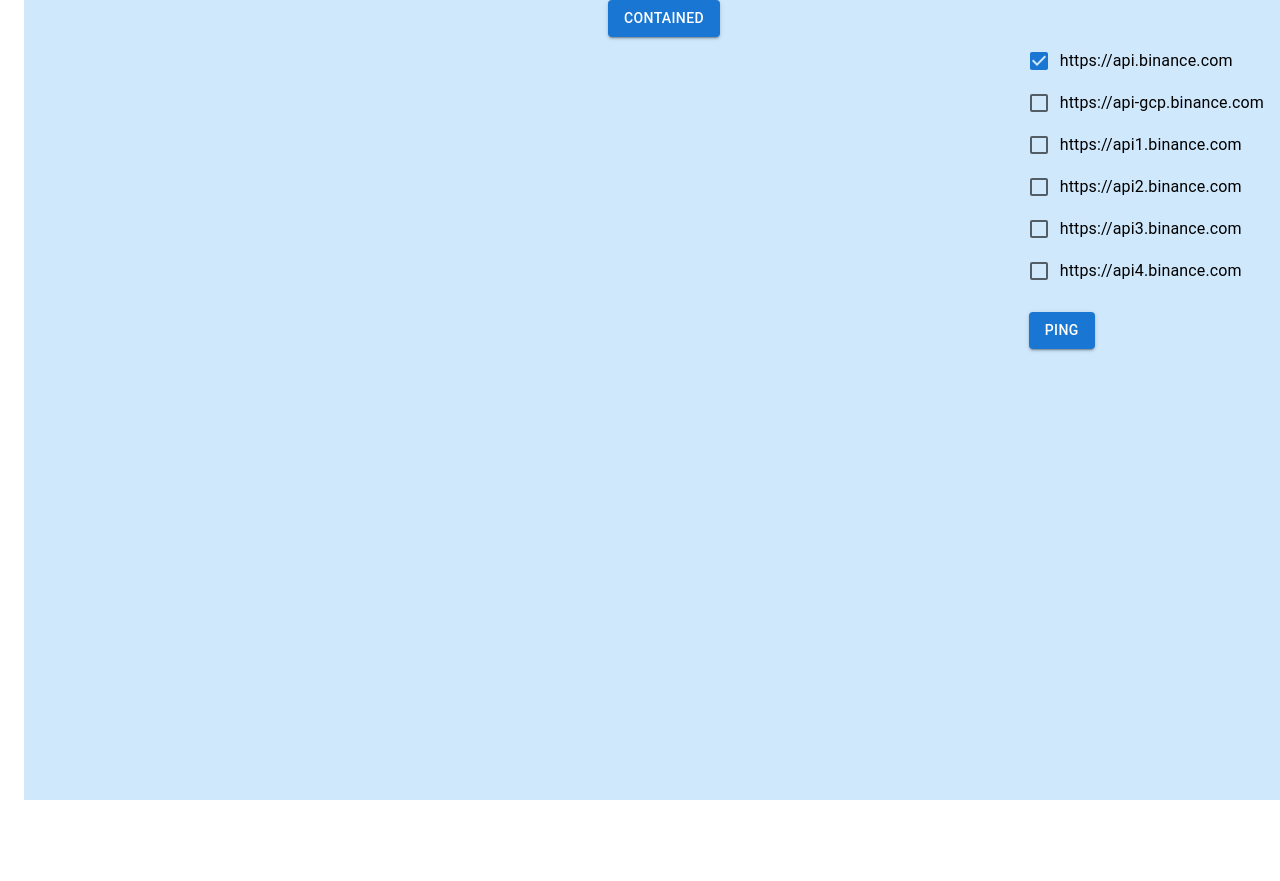
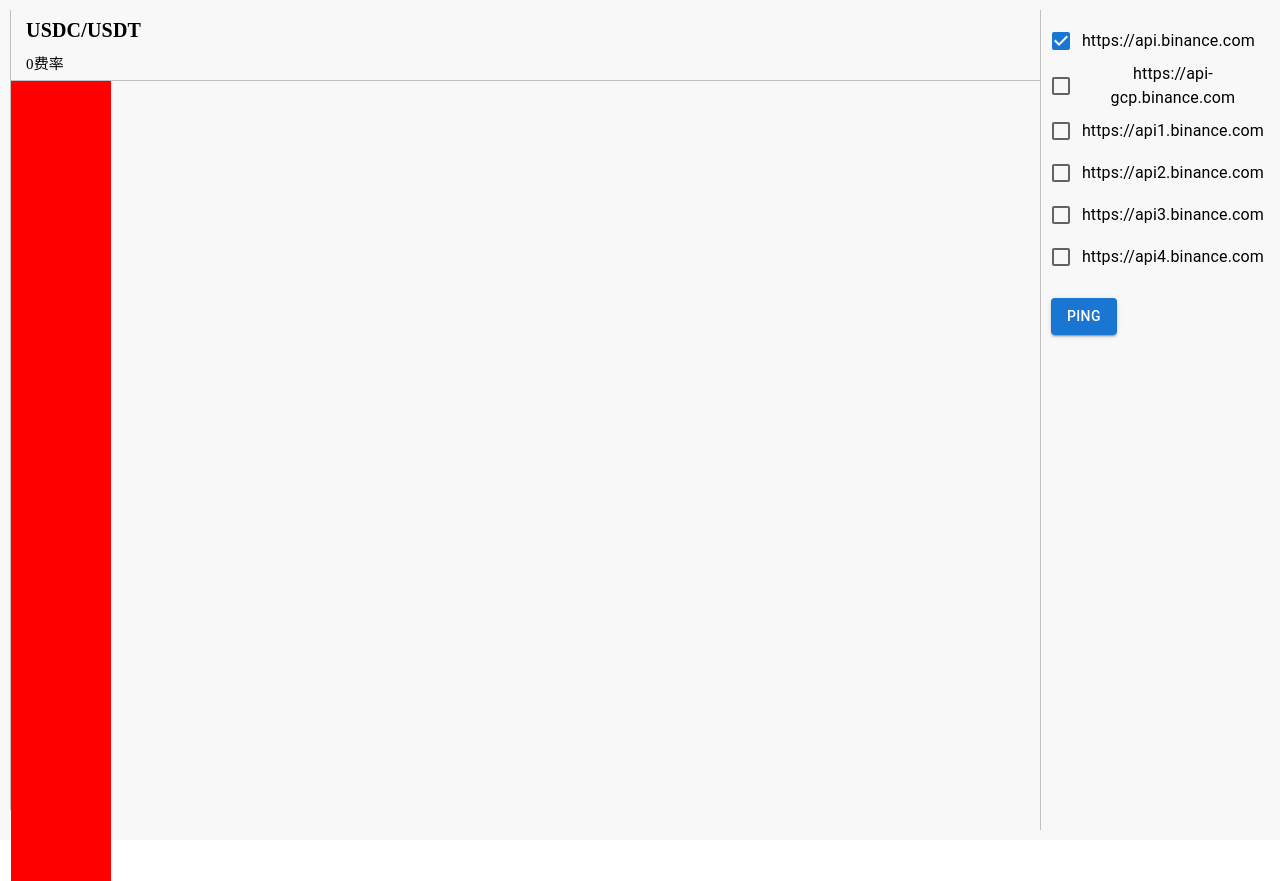
Before and after one commit to xiaofan8272/pocket_money_bot, a React (Create React App) app: page / in a window 1280 px wide. Shown: the top 881 px of the page. Before the commit the page ends 800 px from the top, so only its background shows below. Built offline with nearby package versions, Linux system fonts and the light colour scheme.

Commit message:
add card depth file

```diff
--- a/src/App.js
+++ b/src/App.js
@@ -1,7 +1,13 @@
 
+import React, { useEffect } from "react";
 import './App.css';
 import Home from './Home';
+import xglobal from "./util/xglobal";
+import {defBaseUrl} from "./util/xdef";
 function App() {
+  useEffect(() => {
+    xglobal.inst().baseUrl = defBaseUrl;
+  }, []);
   return (
     <div className="App">
       <Home/>
--- a/src/Home.jsx
+++ b/src/Home.jsx
@@ -1,48 +1,50 @@
 import { React, useState } from "react";
 import Box from "@mui/material/Box";
-import Container from "@mui/material/Container";
 import Button from "@mui/material/Button";
 import FormGroup from "@mui/material/FormGroup";
 import FormControlLabel from "@mui/material/FormControlLabel";
 import Checkbox from "@mui/material/Checkbox";
 import Typography from "@mui/material/Typography";
 import "./Home.scss";
-import { testPing } from "./api/requestData";
-import xglobal, { defBaseUrl } from "./xglobal";
-const baseUrls = [
-  "https://api.binance.com",
-  "https://api-gcp.binance.com",
-  "https://api1.binance.com",
-  "https://api2.binance.com",
-  "https://api3.binance.com",
-  "https://api4.binance.com",
-];
+import { testPing, depthInfo } from "./api/requestData";
+import xglobal from "./util/xglobal";
+import { defBaseUrl, baseUrlList } from "./util/xdef";
 function Home() {
-
   const [curBaseUrl, setCurBaseUrl] = useState(defBaseUrl);
   const [pingInfo, setPingInfo] = useState({ isPing: false, info: "" });
 
   return (
-    <Container className="bg" maxWidth="false">
-      <Box sx={{ bgcolor: "#cfe8fc", width: "100vw", height: "100vh" }}>
-        <Button
-          variant="contained"
-          onClick={() => {
-            testPing()
-              .then((response) => {
-                console.log(response);
-              })
-              .catch((err) => {
-                console.log(String(err));
-              });
-          }}
-        >
-          Contained
-        </Button>
+    <Box className="bg" maxWidth="false">
+      <Box className="leftBox">
+        <Box className="headerBox">
+          <Typography
+            sx={{
+              marginLeft:"10px",
+              fontSize: "20px",
+              fontFamily: "Saira",
+              fontWeight: "600",
+              color: "rgb(0,0,4)",
+            }}
+          >
+            {"USDC/USDT"}
+          </Typography>
+          <Typography
+            sx={{
+              marginLeft:"10px",
+              fontSize: "15px",
+              fontFamily: "Saira",
+              fontWeight: "400",
+              color: "rgb(0,0,4)",
+            }}
+          >
+            {"0费率"}
+          </Typography>
+        </Box>
+        <Box className="mainBox"></Box>
       </Box>
       <Box className="rightBox">
         <FormGroup>
-          {baseUrls.map((item) => {
+          {baseUrlList.map((item) => {
             return (
               <FormControlLabel
                 control={
@@ -97,7 +99,7 @@
           </Typography>
         </Box>
       </Box>
-    </Container>
+    </Box>
   );
 }
 
--- a/src/Home.scss
+++ b/src/Home.scss
@@ -1,8 +1,43 @@
-.bg{
+.bg {
     width: 100%;
-    .rightBox{
-        position: absolute;
-        top: 40px;
-        right: 0;
+    padding: 10px;
+    display: flex;
+    flex-direction: row;
+    justify-content: space-between;
+    align-items: flex-start;
+    background-color: rgb(248, 248, 248);
+
+    .leftBox {
+        width: 100vw;
+        height: 100vh;
+        border-left-width: thin;
+        border-left-color: rgba(128, 128, 128, 0.47);
+        border-left-style: solid;
+
+        .headerBox {
+            padding: 5px;
+            height: 60px;
+            border-bottom-width: thin;
+            border-bottom-color: rgba(128, 128, 128, 0.47);
+            border-bottom-style: solid;
+            display: flex;
+            flex-direction: column;
+            justify-content: space-between;
+            align-items: flex-start;
+        }
+        .mainBox{
+            width: 100px;
+            height: 100vh;
+            background-color: red;
+        }
+    }
+
+    .rightBox {
+        padding: 10px;
+        height: 100vh;
+        border-left-width: thin;
+        border-left-color: rgba(128, 128, 128, 0.47);
+        border-left-style: solid;
+
     }
 }
--- a/src/api/requestData.jsx
+++ b/src/api/requestData.jsx
@@ -1,8 +1,18 @@
 import Requset from "./httpMgr";
-import xglobal from "../xglobal";
+import xglobal from "../util/xglobal";
 export function testPing() {
   return Requset({
     method: "get",
     url: xglobal.inst().baseUrl+"/api/v3/ping",
   });
 }
+
+export function depthInfo() {
+  return Requset({
+    method: "get",
+    url: xglobal.inst().baseUrl+"/api/v3/depth",
+    params:{
+      "symbol":"USDCUSDT"
+    }
+  });
+}
--- a/src/index.css
+++ b/src/index.css
@@ -1,6 +1,6 @@
 body {
   margin: 0;
-  font-family: -apple-system, BlinkMacSystemFont, 'Segoe UI', 'Roboto', 'Oxygen',
+  font-family: -apple-system, BlinkMacSystemFont, 'Segoe UI', 'Roboto', 'Oxygen',Saira,Saira-blod,
     'Ubuntu', 'Cantarell', 'Fira Sans', 'Droid Sans', 'Helvetica Neue',
     sans-serif;
   -webkit-font-smoothing: antialiased;
@@ -11,3 +11,5 @@
   font-family: source-code-pro, Menlo, Monaco, Consolas, 'Courier New',
     monospace;
 }
+@import url('https://fonts.googleapis.com/css?family=Saira');
+@import url('https://fonts.googleapis.com/css?family=Saira:700');
--- /dev/null
+++ b/src/util/xdef.js
@@ -0,0 +1,11 @@
+//
+export const defBaseUrl = "https://api.binance.com";
+
+export const baseUrlList = [
+  "https://api.binance.com",
+  "https://api-gcp.binance.com",
+  "https://api1.binance.com",
+  "https://api2.binance.com",
+  "https://api3.binance.com",
+  "https://api4.binance.com",
+];
--- a/src/xglobal.js
+++ b/src/util/xglobal.js
@@ -1,16 +1,14 @@
 //
-export let defBaseUrl = "https://api.binance.com";
 class xglobal {
   static _inst = null;
   //
-  baseUrl = defBaseUrl;
+  baseUrl = "https://api.binance.com";
   static inst() {
     if (this._inst === null) {
       this._inst = new xglobal();
     }
     return this._inst;
   }
-  //
 }
 
 export default xglobal;
```
Also changed, not shown: src/components/PDepthCard.jsx (added, +24 -0 lines), src/components/PDepthCard.scss (added, +7 -0 lines).
